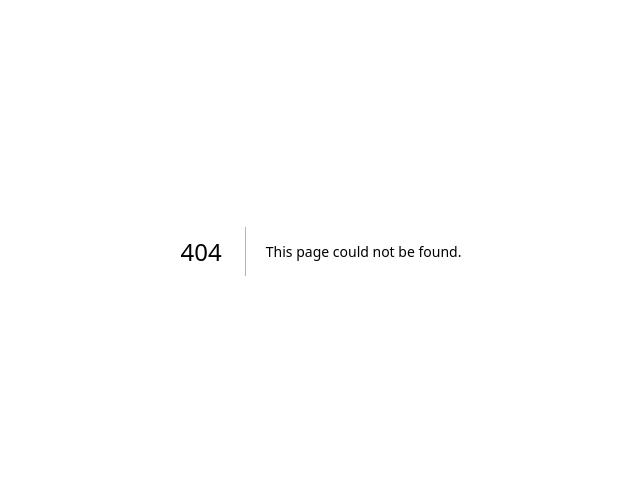
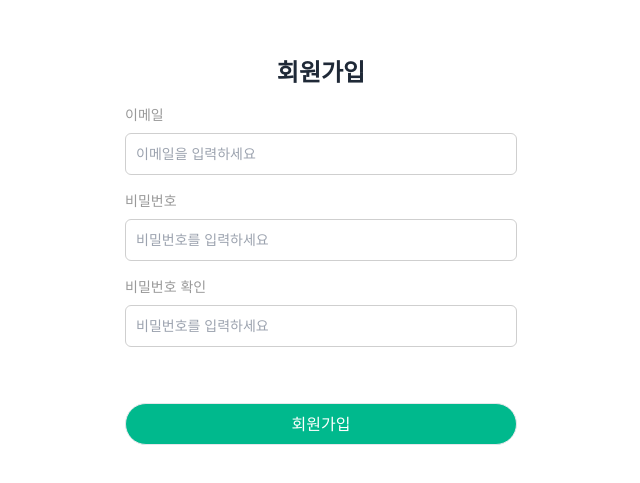
Before and after one commit to sharekim93/simple-chatting, a Next.js app: page /register in a window 1280 px wide. Before the commit this address had no page. Shown: the part 149-632 px from the top of the page, without its empty margins (319-959 px from the left). Built offline with nearby package versions, Linux system fonts and the light colour scheme.

Commit message:
feat : 회원가입 페이지 추가

```diff
--- /dev/null
+++ b/src/app/(auth)/register/RegisterClient.tsx
@@ -0,0 +1,112 @@
+"use client";
+import React, { FormEvent, useState } from "react";
+import { useRouter } from "next/navigation";
+import { toast } from "react-toastify";
+
+import Loader from "@/components/Loader";
+import { auth } from "@/firebase";
+import { createUserWithEmailAndPassword } from "firebase/auth";
+
+const RegisterClient = () => {
+  const [isLoading, setIsLoading] = useState(false);
+  const [email, setEmail] = useState("");
+  const [password, setPassword] = useState("");
+  const [cPassword, setCPassword] = useState("");
+
+  const router = useRouter();
+
+  const registerUser = (e: FormEvent<HTMLFormElement>) => {
+    e.preventDefault();
+    if (password !== cPassword) {
+      toast.error("비밀번호가 일치하지 않습니다.");
+      return;
+    }
+    setIsLoading(true);
+
+    createUserWithEmailAndPassword(auth, email, password)
+      .then(() => {
+        setIsLoading(false);
+
+        toast.success("회원가입을 축하합니다");
+        router.push("/");
+      })
+      .catch((err) => {
+        setIsLoading(false);
+        toast.error(err.message);
+      });
+  };
+
+  if (isLoading) return <Loader />;
+
+  return (
+    <section className="flex items-center justify-center min-h-screen">
+      <div className="w-[392px]">
+        <h2 className="text-2xl font-extrabold text-center text-gray-800">
+          회원가입
+        </h2>
+        <form onSubmit={registerUser}>
+          <div className="mt-4">
+            <label
+              htmlFor="email"
+              className="block mb-2 text-sm text-[#999999]"
+            >
+              이메일
+            </label>
+            <input
+              id="email"
+              name="email"
+              className="border border-[#CFCFCF] text-sm rounded-md block w-full p-2.5"
+              placeholder="이메일을 입력하세요"
+              type="email"
+              value={email}
+              onChange={(e) => setEmail(e.target.value)}
+            />
+          </div>
+          <div className="mt-4">
+            <label
+              htmlFor="password"
+              className="block mb-2 text-sm text-[#999999]"
+            >
+              비밀번호
+            </label>
+            <input
+              id="password"
+              name="password"
+              className="border border-[#CFCFCF] text-sm rounded-md block w-full p-2.5"
+              placeholder="비밀번호를 입력하세요"
+              type="password"
+              value={password}
+              onChange={(e) => setPassword(e.target.value)}
+            />
+          </div>
+          <div className="mt-4">
+            <label
+              htmlFor="cPassword"
+              className="block mb-2 text-sm text-[#999999]"
+            >
+              비밀번호 확인
+            </label>
+            <input
+              id="cPassword"
+              className="border border-[#CFCFCF] text-sm rounded-md block w-full p-2.5"
+              placeholder="비밀번호를 입력하세요"
+              type="password"
+              value={cPassword}
+              onChange={(e) => setCPassword(e.target.value)}
+            />
+          </div>
+          <div className="mt-10">
+            <button
+              type="submit"
+              className="px-6 w-full py-2 duration-200 mt-4 border rounded-3xl bg-[#00B98D] text-white hover:bg-white hover:text-[#00B98D]"
+            >
+              회원가입
+            </button>
+          </div>
+        </form>
+      </div>
+    </section>
+  );
+};
+
+export default RegisterClient;
--- /dev/null
+++ b/src/app/(auth)/register/page.tsx
@@ -0,0 +1,8 @@
+import React from "react";
+import RegisterClient from "./RegisterClient";
+
+const page = () => {
+  return <RegisterClient />;
+};
+
+export default page;
```
